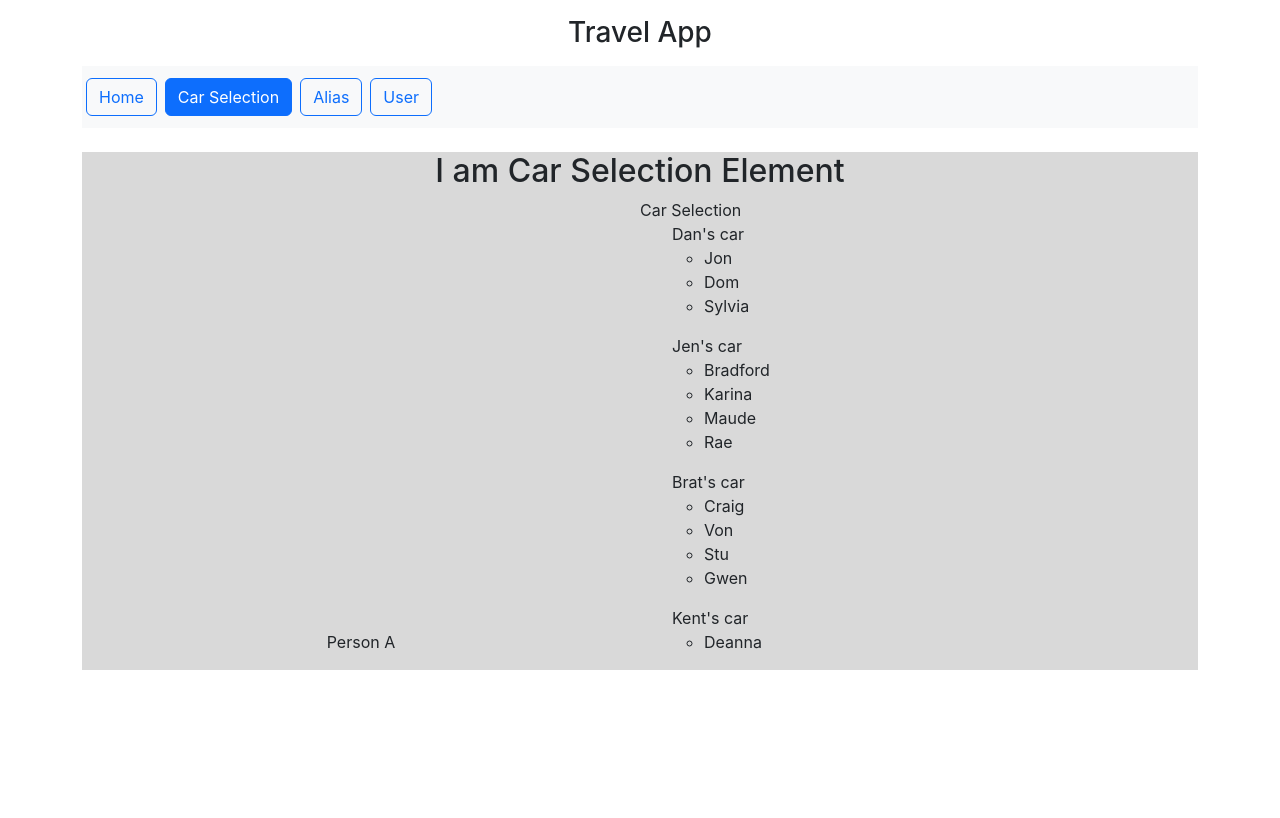
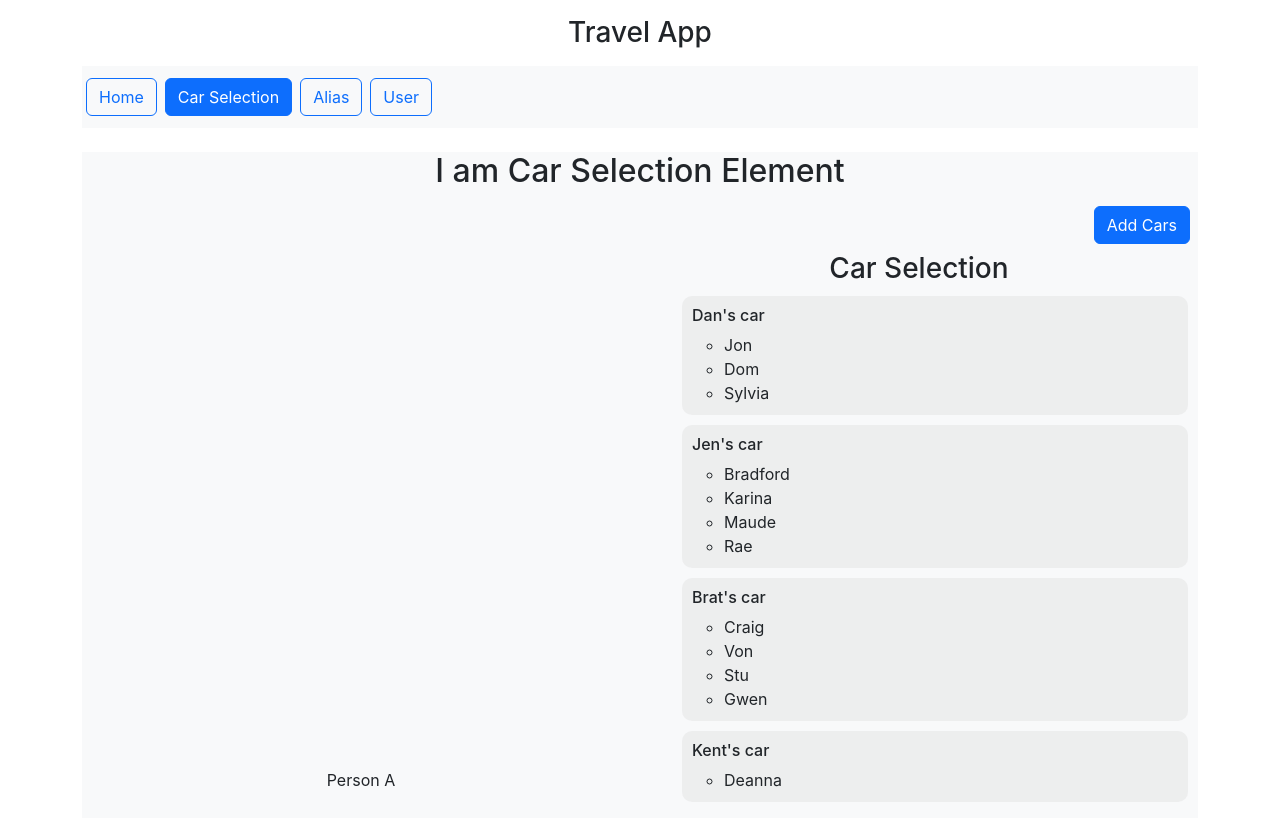
Before and after one commit to bengoh815/travellingProblem, a React (Create React App) app in the folder frontend/travelui/: page /carselection in a window 1280 px wide. Built offline with nearby package versions, Linux system fonts and the light colour scheme.

Commit message:
checkpoint for CarSelection
Gonna use a library and rewrite Carselection

```diff
--- a/frontend/travelui/package.json
+++ b/frontend/travelui/package.json
@@ -3,6 +3,7 @@
   "version": "0.1.0",
   "private": true,
   "dependencies": {
+    "@dnd-kit/core": "^6.0.8",
     "@testing-library/jest-dom": "^5.16.5",
     "@testing-library/react": "^13.4.0",
     "@testing-library/user-event": "^13.5.0",
--- a/frontend/travelui/src/components/CarSelection.js
+++ b/frontend/travelui/src/components/CarSelection.js
@@ -1,10 +1,11 @@
+import { useState } from "react";
 import styles from "../styles/CarSelection.module.css";
 
 export default function CarSelection() {
   const arr = [
     {
       Name: "Dan",
-      passangers: [
+      passengers: [
         { Id: 1, Name: "Jon", Longitude: 5.2, Latitude: 4.2 },
         { Id: 2, Name: "Dom", Longitude: 8.1, Latitude: 6.7 },
         { Id: 8, Name: "Sylvia", Longitude: 3.6, Latitude: 6.5 },
@@ -12,7 +13,7 @@ export default function CarSelection() {
     },
     {
       Name: "Jen",
-      passangers: [
+      passengers: [
         { Id: 12, Name: "Bradford", Longitude: 6.6, Latitude: 9.7 },
         { Id: 4, Name: "Karina", Longitude: 9.1, Latitude: 9.0 },
         { Id: 10, Name: "Maude", Longitude: 9.5, Latitude: 5.9 },
@@ -21,7 +22,7 @@ export default function CarSelection() {
     },
     {
       Name: "Brat",
-      passangers: [
+      passengers: [
         { Id: 7, Name: "Craig", Longitude: 5.2, Latitude: 6.1 },
         { Id: 3, Name: "Von", Longitude: 5.3, Latitude: 9.5 },
         { Id: 6, Name: "Stu", Longitude: 9.2, Latitude: 7.2 },
@@ -30,13 +31,35 @@ export default function CarSelection() {
     },
     {
       Name: "Kent",
-      passangers: [{ Id: 11, Name: "Deanna", Longitude: 5.8, Latitude: 2.8 }],
+      passengers: [{ Id: 11, Name: "Deanna", Longitude: 5.8, Latitude: 2.8 }],
     },
   ];
+  const [cars, setCars] = useState(arr);
+
+  const onAddClick = () => {
+    const carObj = { Name: "car", passengers: [] };
+    setCars([...cars, carObj]);
+  };
+
+  const handleDragOver = (e) => {
+    // console.log("ON TOP");
+    e.preventDefault();
+  };
+
+  const handleOnDrop = (e) => {
+    console.log("DropppeD");
+    console.log(e);
+  };
 
   return (
-    <div className={styles.container}>
+    <div className="bg-light">
       <h2>I am Car Selection Element</h2>
+
+      <div className={styles.block}>
+        <button className="btn btn-primary m-2" onClick={onAddClick}>
+          Add Cars
+        </button>
+      </div>
 
       <div className={styles.half}>
         <div className="widget" draggable>
@@ -44,21 +67,24 @@ export default function CarSelection() {
         </div>
       </div>
       <div className={styles.half}>
-        <figure className={styles.textAlign}>
-          <figcaption>Car Selection</figcaption>
+        <h3>Car Selection</h3>
         <ul>
-            {arr.map((car, index) => (
-              <figure key={index}>
-                <figcaption>{car.Name}'s car</figcaption>
+          {cars.map((car, index) => (
+            <div
+              key={index}
+              className={styles.figure}
+              onDragOver={handleDragOver}
+              onDrop={handleOnDrop}
+            >
+              <h6>{car.Name}'s car</h6>
               <ul>
-                  {car.passangers.map((user) => (
+                {car.passengers.map((user) => (
                   <li key={user.Id}>{user.Name}</li>
                 ))}
               </ul>
-              </figure>
+            </div>
           ))}
         </ul>
-        </figure>
       </div>
     </div>
   );
--- a/frontend/travelui/src/styles/CarSelection.module.css
+++ b/frontend/travelui/src/styles/CarSelection.module.css
@@ -1,12 +1,21 @@
-.textAlign {
+.figure {
   text-align: left;
+  background-color: rgba(220, 220, 220, 0.4);
+  border-radius: 10px;
+  padding: 10px;
+  margin: 10px;
 }
 
-.container {
-  background-color: rgba(128, 128, 128, 0.3);
-}
+/* .container {
+  background-color: rgba(220, 220, 220, 0.3);
+} */
 
 .half {
   width: 50%;
   display: inline-block;
 }
+
+.block {
+  display: block;
+  text-align: right;
+}
```
Also changed, not shown: frontend/travelui/src/components/Car.js (added, +11 -0 lines), frontend/travelui/src/components/Passenger.js (added, +18 -0 lines), 1 other file (tests, documents, lock files or other folders). Lines whose indentation alone changed are shown as unchanged.
